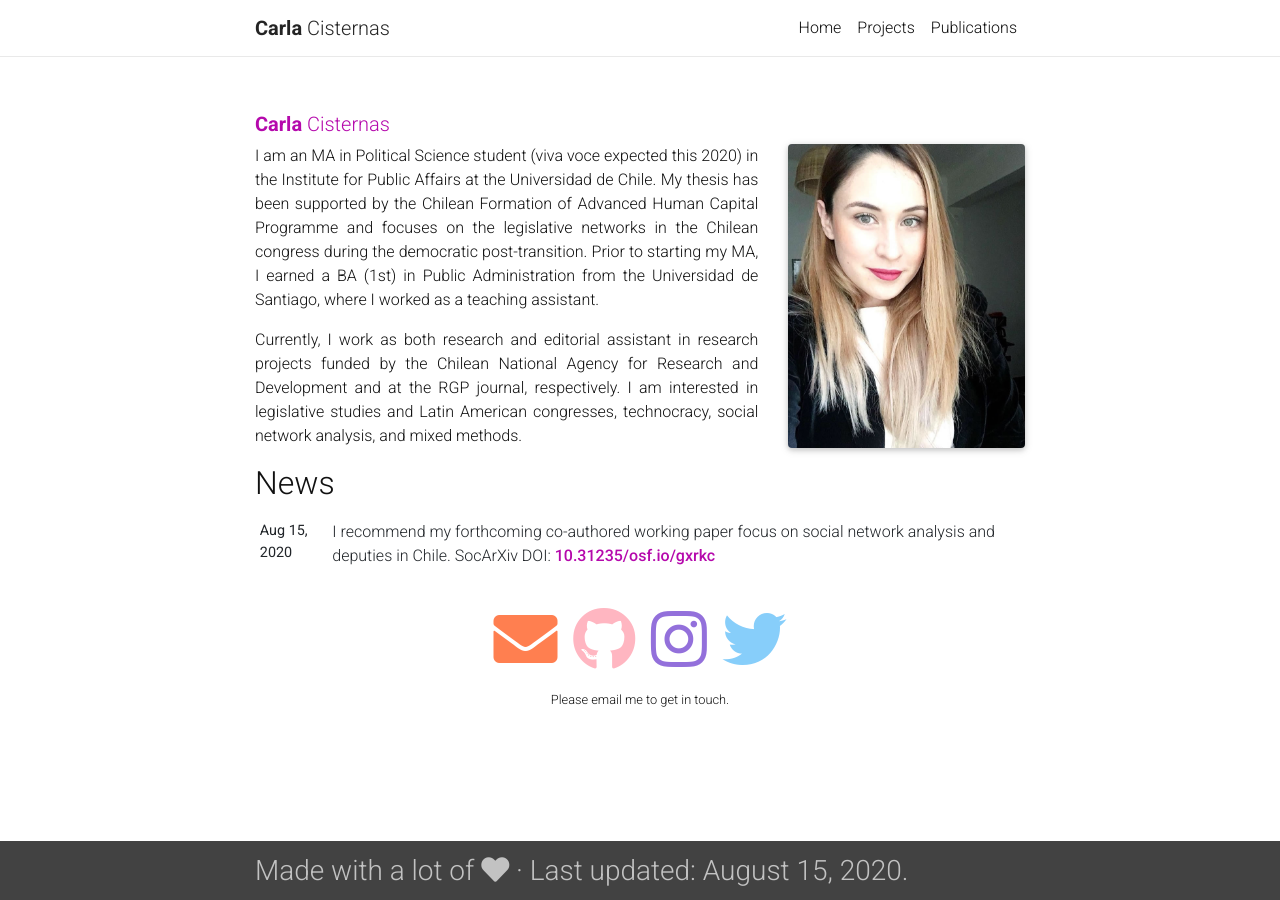
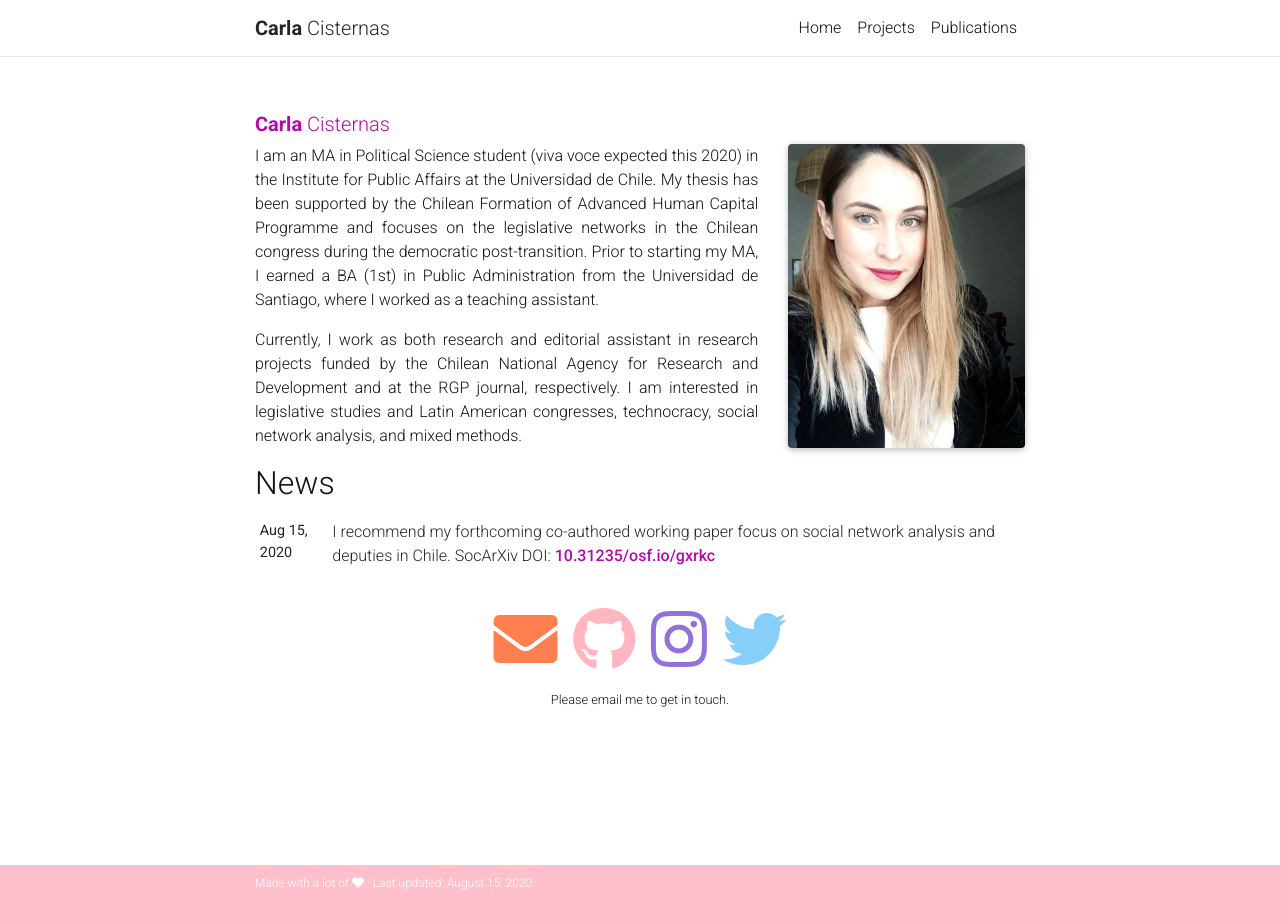
Before and after one commit to training-datalab/carlacisternas.com, a Jekyll site: the page built from _pages/about.md, in a window 1280 px wide. Built offline with Jekyll 4.4.1, drawn with Linux system fonts in a browser that asks for light colours; nearby versions of some CDN libraries; a style sheet for code colours, icons or effects is not loaded.

Commit message:
Update _base.scss

```diff
--- a/_sass/_base.scss
+++ b/_sass/_base.scss
@@ -148,9 +148,9 @@ a, table.table a {
 // Footer
 
 footer.fixed-bottom {
-  color: lighten($grey-color, 25%);
-  background-color: $grey-color-dark;
-  font-size: 1.75rem;
+  color: lighten(#ffe4e1, 25%);
+  background-color: #ffc0cb;
+  font-size: 0.75rem;
   .container {
     padding-top: 9px;
     padding-bottom: 8px;
```
